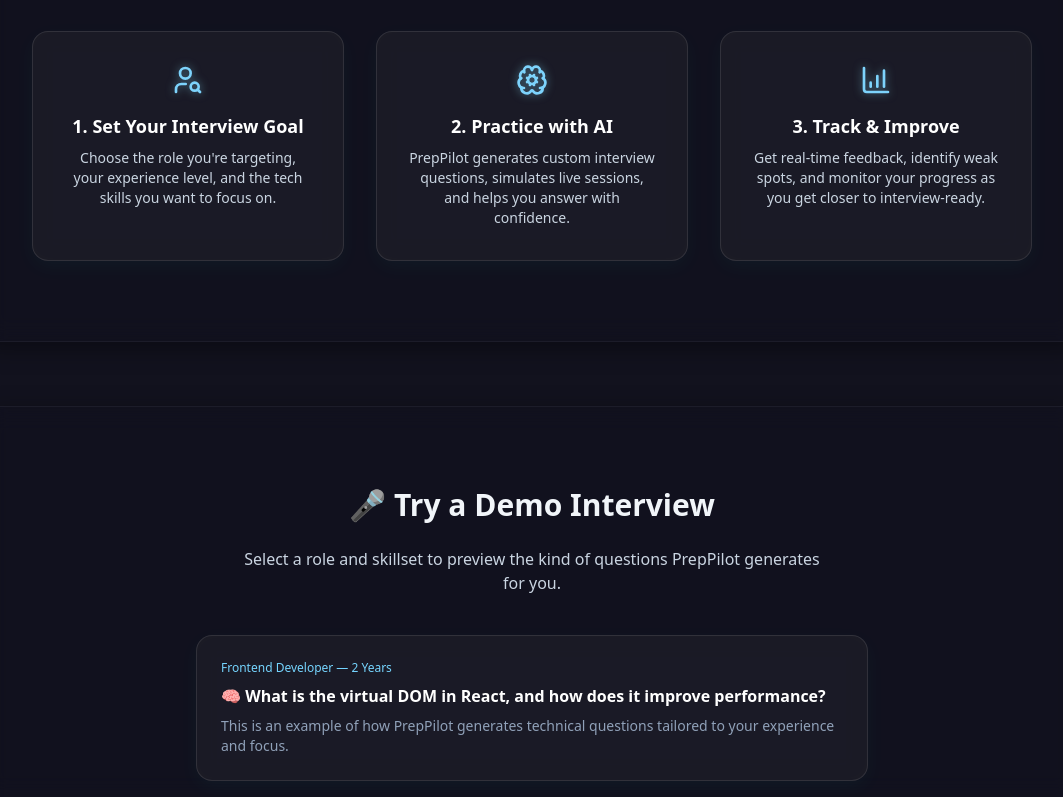
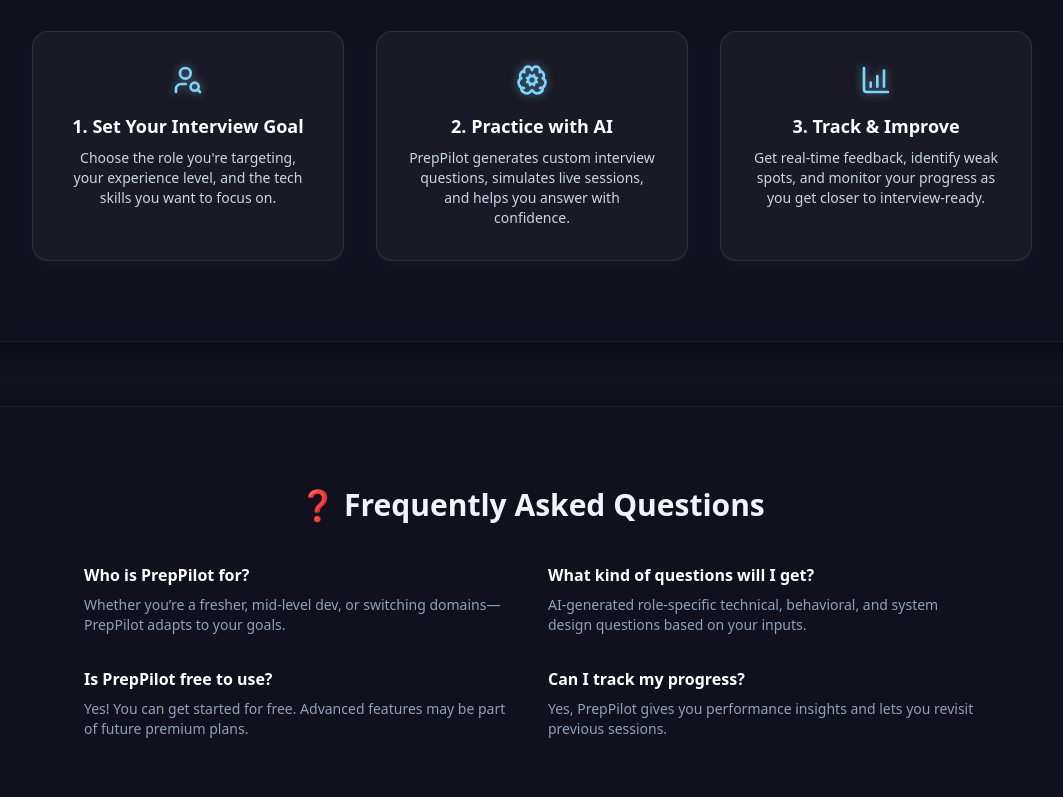
Before and after one commit to roushan-code/AI_Mock-Interview_frontend, a React (Vite) app: page / in a window 1280 px wide. Shown: the part 2000-2797 px from the top of the page, without its empty margins (108-1171 px from the left). Built offline with nearby package versions, Linux system fonts and the light colour scheme; no server answers.

Commit message:
Remove demo

```diff
--- a/src/pages/LandingPage/LandingPage.jsx
+++ b/src/pages/LandingPage/LandingPage.jsx
@@ -238,7 +238,7 @@
         </div>
       </section>
 
-      <section className="py-20 px-8 bg-[#12121e99] backdrop-blur-md border border-white/5 shadow-[0_6px_24px_rgba(0,0,0,0.4)] text-[#f1f5f9] text-center max-w-[1100px] mx-auto my-16 rounded-xl">
+      {/* <section className="py-20 px-8 bg-[#12121e99] backdrop-blur-md border border-white/5 shadow-[0_6px_24px_rgba(0,0,0,0.4)] text-[#f1f5f9] text-center max-w-[1100px] mx-auto my-16 rounded-xl">
         <h2 className="text-2xl md:text-3xl font-semibold mb-6">🎤 Try a Demo Interview</h2>
         <p className="text-slate-300 max-w-xl mx-auto mb-10 text-sm md:text-base">
           Select a role and skillset to preview the kind of questions PrepPilot generates for you.
@@ -253,7 +253,7 @@
         <button className="mt-6 inline-flex items-center gap-2 bg-[#12121e99] text-[#00ffe0] border border-[#00ffe055] px-5 py-2 text-[0.95rem] rounded-full font-medium cursor-pointer backdrop-blur-md shadow-[0_0_6px_rgba(0,255,224,0.15)] hover:bg-[#1e1e32cc] hover:text-white hover:border-[#00ffe0] hover:shadow-[0_0_12px_rgba(0,255,224,0.4)] hover:-translate-y-0.5 transition-all duration-300">
           Generate Another
         </button>
-      </section>
+      </section> */}
 
       <section className="py-20 px-8 bg-[#12121e99] backdrop-blur-md border border-white/5 shadow-[0_6px_24px_rgba(0,0,0,0.4)] text-[#f1f5f9] text-center max-w-[1100px] mx-auto my-16 rounded-xl">
         <h2 className="text-2xl md:text-3xl font-semibold mb-10">❓ Frequently Asked Questions</h2>
```
